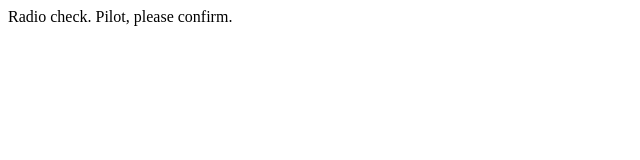
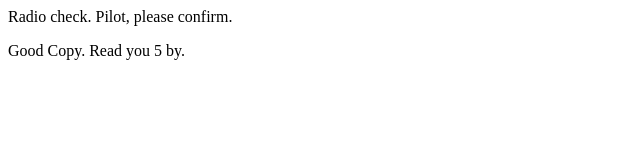
Before and after one commit to caleban2006/communication-log, a plain HTML site: page index.html in a window 1280 px wide. Shown: the whole page, without its empty margins (0-640 px from the left). Drawn offline with Linux system fonts and the light colour scheme.

Commit message:
Added second line to log

```diff
--- a/index.html
+++ b/index.html
@@ -1,5 +1,6 @@
 <html>
 <body>
    <p>Radio check.  Pilot, please confirm.</p>
+   <p>Good Copy.  Read you 5 by.</p>
 </body>
 </html>
```
